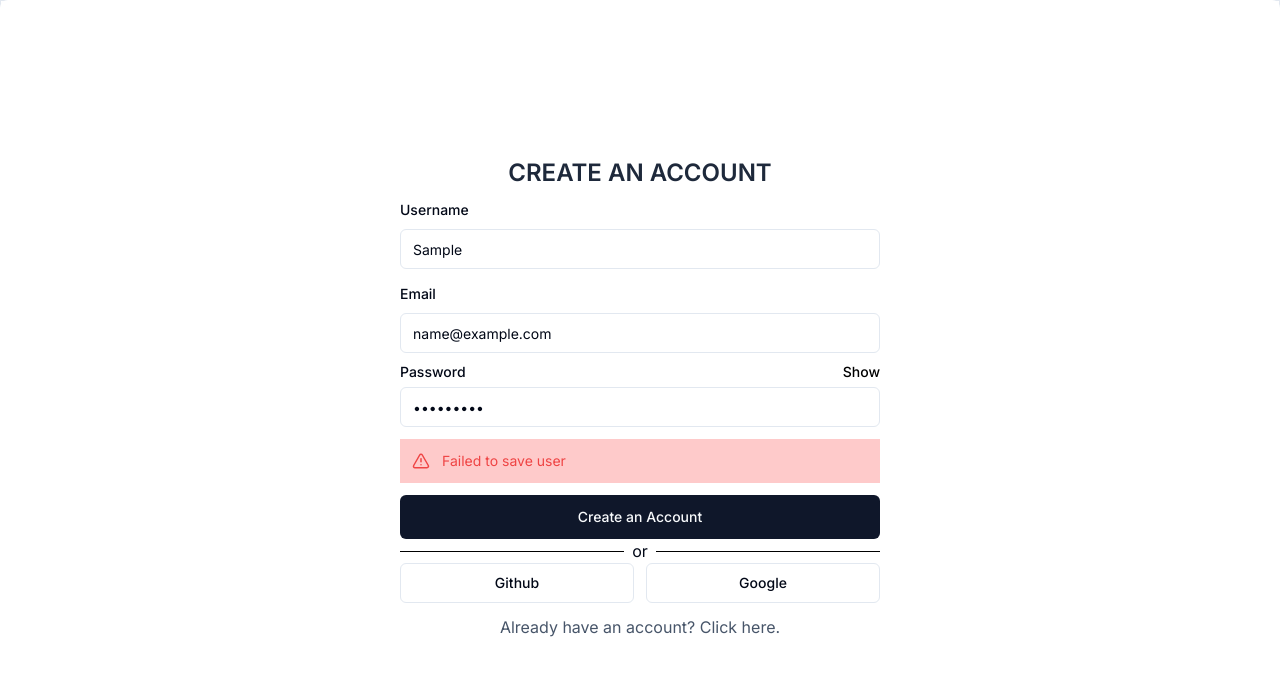
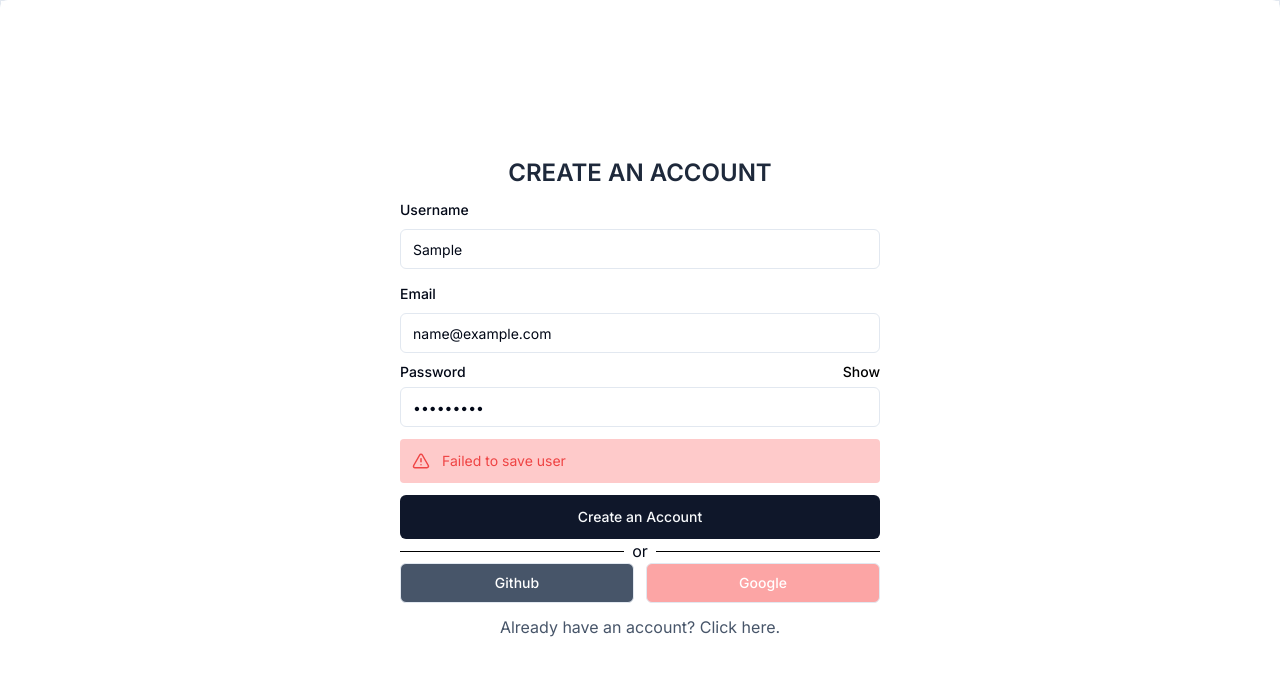
Before and after one commit to Its-Samir/next-auth-v5-with-nextjs, a Next.js app: page /register in a window 1280 px wide. Both pictures are taken after typing "Sample", "name@example.com", "Sample123" into the empty fields and a click on the button "Create an Account". Shown: the top 674 px of the page. Built offline with nearby package versions, Linux system fonts and the light colour scheme; no server answers; the database is empty.

Commit message:
a little changes made to form-status and layout

```diff
--- a/app/layout.tsx
+++ b/app/layout.tsx
@@ -3,6 +3,7 @@ import { Inter } from "next/font/google";
 import "./globals.css";
 import Provider from "./provider";
 import NavBar from "@/components/navbar";
+import { Toaster } from "sonner";
 
 const inter = Inter({ subsets: ["latin"] });
 
@@ -22,6 +23,7 @@ export default function RootLayout({
         <Provider>
           <NavBar />
           {children}
+          <Toaster className="z-50" richColors={true} />
         </Provider>
       </body>
     </html>
--- a/components/auth/form-status.tsx
+++ b/components/auth/form-status.tsx
@@ -12,18 +12,9 @@ export default function FormStatus({ message, success, className }: FormStatusPr
         return null;
     }
 
-    if (success) {
-        return (
-            <div className={cn("text-sm my-2 p-4 flex gap-3 items-center bg-emerald-200 text-emerald-700", className)}>
-                <CheckCircle size={18} />
-                <p>{message}</p>
-            </div>
-        )
-    }
-
     return (
-        <div className={cn("text-sm p-3 flex gap-3 items-center text-destructive bg-red-200", className)}>
-            <AlertTriangle size={18} />
+        <div className={cn(`text-sm p-3 rounded flex gap-3 items-center ${success ? "bg-emerald-200 text-emerald-700" : "text-destructive bg-red-200"}`, className)}>
+            {success ? <CheckCircle size={18} /> : <AlertTriangle size={18} />}
             <p>{message}</p>
         </div>
     )
--- a/components/auth/socials.tsx
+++ b/components/auth/socials.tsx
@@ -16,11 +16,14 @@ export default function Socials() {
                 <Button
                     onClick={() => signIn("github", { callbackUrl: "/" })}
                     variant={"outline"}
-                    className="p-4 border flex-1"
+                    className="p-4 border flex-1 bg-slate-600 text-white"
                 >
                     Github
                 </Button>
-                <Button variant={"outline"} className="p-4 border flex-1">
+                <Button
+                    variant={"outline"}
+                    className="p-4 border flex-1 bg-red-300 text-white"
+                >
                     Google
                 </Button>
             </Card>
--- /dev/null
+++ b/components/ui/sonner.tsx
@@ -0,0 +1,31 @@
+"use client"
+
+import { useTheme } from "next-themes"
+import { Toaster as Sonner } from "sonner"
+
+type ToasterProps = React.ComponentProps<typeof Sonner>
+
+const Toaster = ({ ...props }: ToasterProps) => {
+  const { theme = "system" } = useTheme()
+
+  return (
+    <Sonner
+      theme={theme as ToasterProps["theme"]}
+      className="toaster group"
+      toastOptions={{
+        classNames: {
+          toast:
+            "group toast group-[.toaster]:bg-background group-[.toaster]:text-foreground group-[.toaster]:border-border group-[.toaster]:shadow-lg",
+          description: "group-[.toast]:text-muted-foreground",
+          actionButton:
+            "group-[.toast]:bg-primary group-[.toast]:text-primary-foreground",
+          cancelButton:
+            "group-[.toast]:bg-muted group-[.toast]:text-muted-foreground",
+        },
+      }}
+      {...props}
+    />
+  )
+}
+
+export { Toaster }
--- a/package.json
+++ b/package.json
@@ -23,11 +23,13 @@
     "lucide-react": "^0.323.0",
     "next": "14.1.0",
     "next-auth": "^5.0.0-beta.9",
+    "next-themes": "^0.2.1",
     "react": "^18",
     "react-dom": "^18",
     "react-hook-form": "^7.50.1",
     "react-spinners": "^0.13.8",
     "resend": "^3.1.0",
+    "sonner": "^1.4.3",
     "tailwind-merge": "^2.2.1",
     "tailwindcss-animate": "^1.0.7",
     "zod": "^3.22.4"
```
Also changed, not shown: 1 other file (tests, documents, lock files or other folders).
